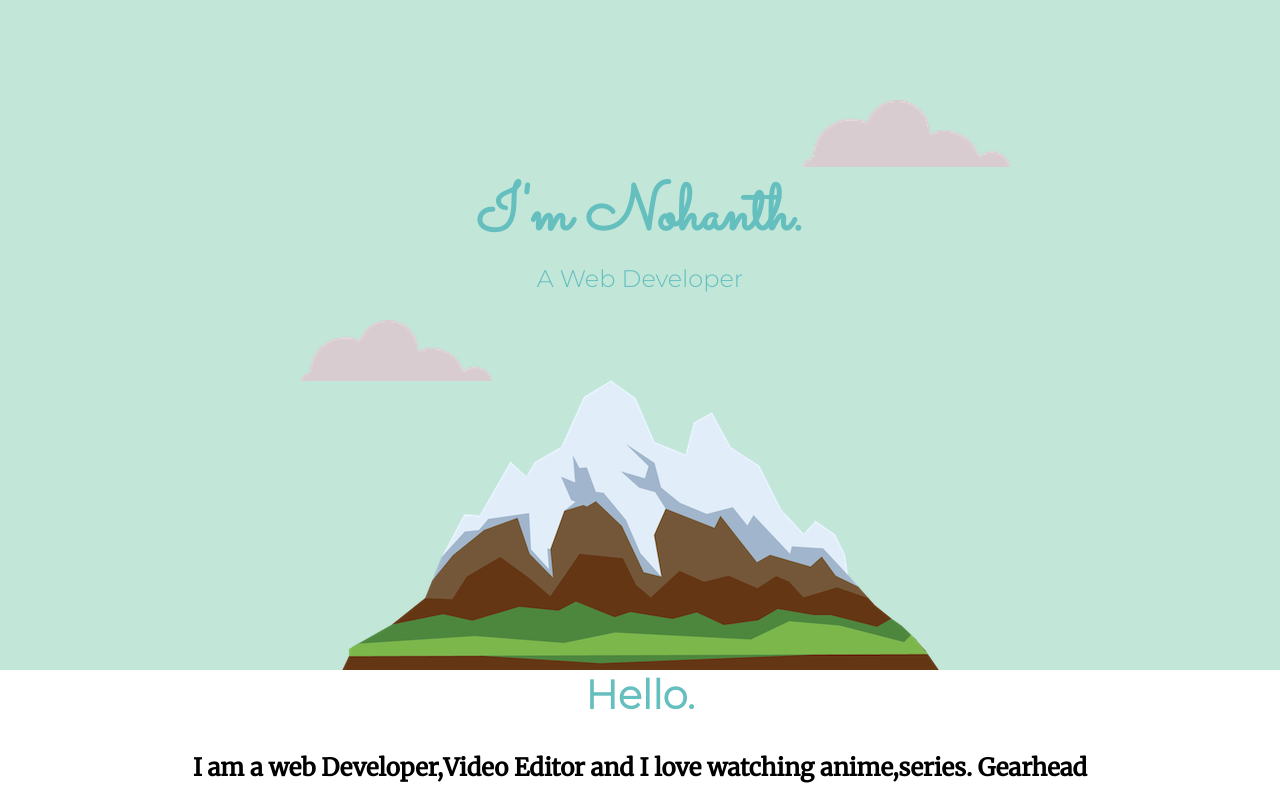
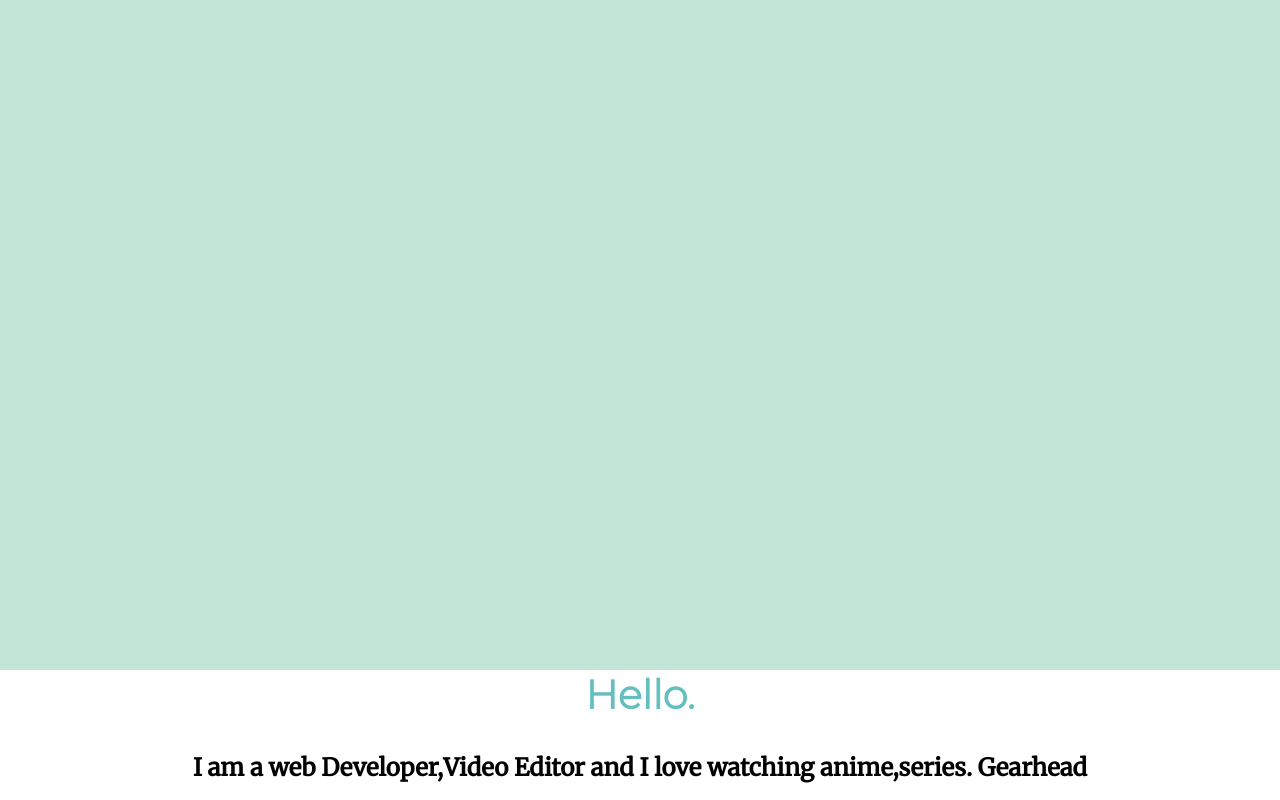
Before and after one commit to Nohi1826/Nohi, a plain HTML site: page index.html in a window 1280 px wide. Shown: the top 800 px of the page. Drawn offline with Linux system fonts and the light colour scheme.

Commit message:
Update index.html

```diff
--- a/index.html
+++ b/index.html
@@ -13,11 +13,7 @@
 
 <body>
   <div class="top-container">
-    <img class="tcloud" src="cloud.png" alt="cloudimg">
-    <h1 class="h1">I'm Nohanth.</h1>
-    <h2 class="h21">A <span>Web</span> Developer</h2>
-    <img class="bcloud images" src="cloud.png" alt="cloudimg">
-    <img class="mountain images" src="mountain.png" alt="">
+
   </div>
 
   <div class="middle-container">
```
